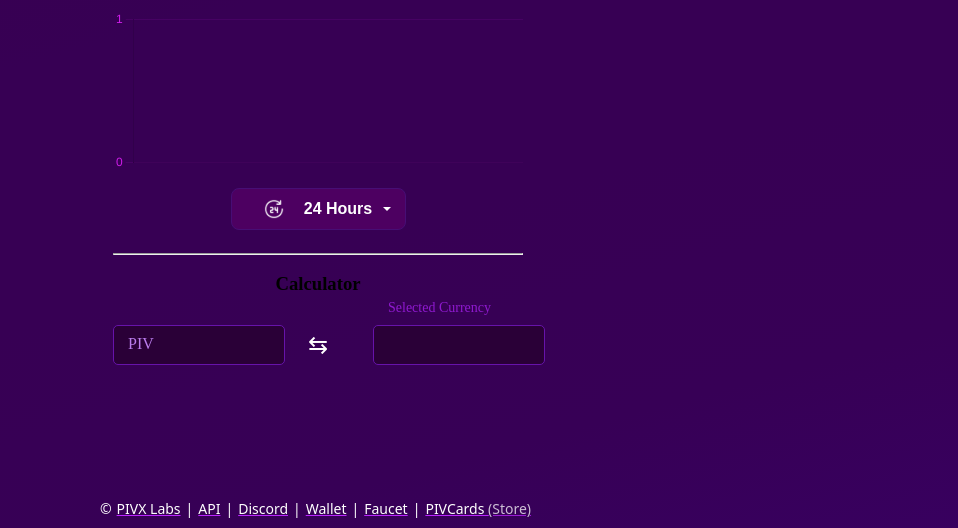
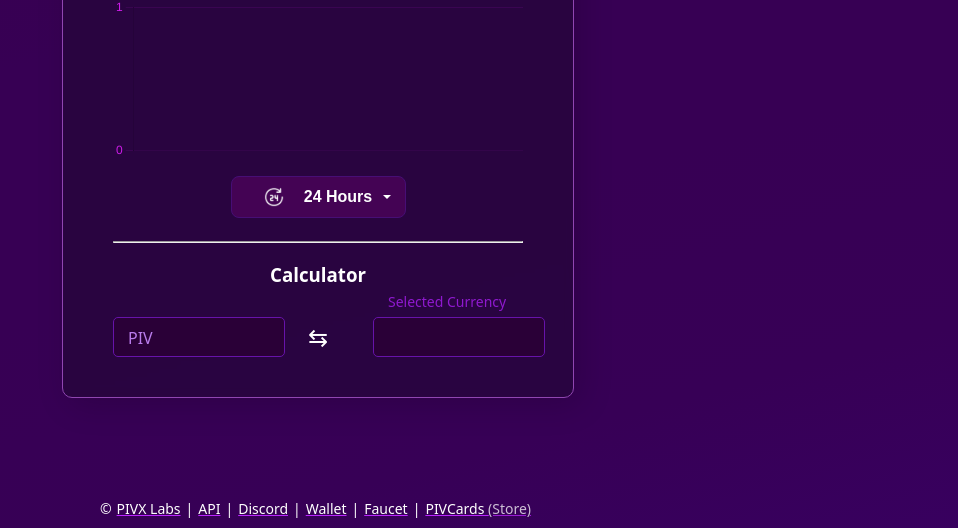
Before and after one commit to PIVX-Labs/Oracle, a website: page public/index.html in a window 1280 px wide. Shown: the part 272-800 px from the top of the page, without its empty margins (322-1280 px from the left). Drawn offline with Linux system fonts and the light colour scheme; no server answers.

Commit message:
App width resize

```diff
--- a/public/style.css
+++ b/public/style.css
@@ -53,22 +53,22 @@ a:hover {
 }
 
 .app {
-    .app {
-        max-width: 100%; /* Ensure it doesn't exceed the screen width */
-        width: auto; /* Allow the width to adjust based on content */
+    width: fit-content;
+    height: fit-content;
     color: white;
     font-family: system-ui, -apple-system, "Segoe UI", Roboto, "Helvetica Neue", "Noto Sans", "Liberation Sans", Arial, sans-serif, "Apple Color Emoji", "Segoe UI Emoji", "Segoe UI Symbol", "Noto Color Emoji";
     backdrop-filter: blur(4px);
     -webkit-backdrop-filter: blur(4px);
     background-color: rgba(37, 6, 58, 0.74);
     border-radius: 10px;
-        padding: 20px 30px; /* Reduced padding for a smaller width */
-        margin: 30px 15px 50px; /* Combined margins for top, left/right, and bottom */
+    padding: 25px 50px;
+    margin-top: 30px;
+    margin-left: 15px;
+    margin-right: 15px;
     box-shadow: 7px 7px 33px 0px #00000026;
     border: 1px solid #9046B1;
     transition: 0.4s;
     margin-bottom: 50px;
-    }
 }
 
 .custom-dropdown {
```
Lines whose indentation alone changed are shown as unchanged.
